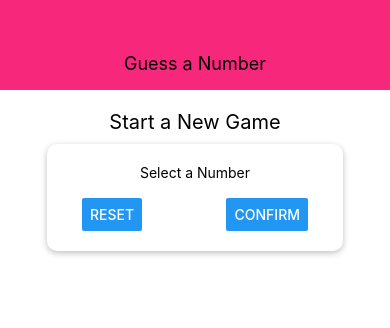
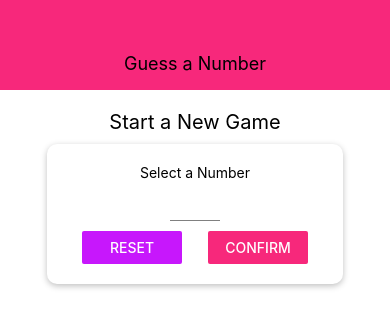
Before and after one commit to tanvir917/react-native-basicapp, a React Native app: screen / in a window 390 px wide. Shown: the top 328 px of the page. Built offline with nearby package versions, Linux system fonts and the light colour scheme.

Commit message:
input validation with alert

```diff
--- a/components/Header.js
+++ b/components/Header.js
@@ -1,5 +1,6 @@
 import React from 'react';
 import { StyleSheet, Text, View, Button, TextInput, ScrollView, FlatList } from 'react-native';
+import Colors from '../constants/colors';
 
 const Header = props => {
     return (
@@ -14,7 +15,7 @@
       width: '100%',
       height: 90,
       paddingTop: 36,
-      backgroundColor:'#f7287b',
+      backgroundColor:Colors.primary,
       alignItems: 'center',
       justifyContent: 'center'
     },
--- /dev/null
+++ b/components/Input.js
@@ -0,0 +1,20 @@
+import React from 'react';
+import { TextInput, StyleSheet } from 'react-native';
+
+const Input = props => {
+    return (
+        <TextInput {...props} style={{...styles.input, ...props.style}}/>
+    );
+};
+
+const styles = StyleSheet.create({
+    input: {
+        height: 30,
+        borderBottomColor: 'grey',
+        borderBottomWidth: 1,
+        marginVertical: 10
+    }
+
+});
+
+export default Input;
--- /dev/null
+++ b/constants/colors.js
@@ -0,0 +1,4 @@
+export default {
+    primary: '#f7287b',
+    accent: '#c717fc'
+}
--- a/screens/StartGameScreen.js
+++ b/screens/StartGameScreen.js
@@ -1,20 +1,75 @@
-import React from 'react';
-import { StyleSheet, Text, View, Button, TextInput, ScrollView, FlatList } from 'react-native';
+import React, { useState } from 'react';
+import { StyleSheet, Text, View, Button, TouchableWithoutFeedback, Keyboard, Alert } from 'react-native';
 import Card from '../components/Card';
+import Colors from '../constants/colors';
+import Input from '../components/Input';
 
 const StartGameScreen = props => {
+
+  const [enteredValue, setEnteredValue] = useState('');
+  const [confirmed, setConfirmed] = useState(false);
+  const [selectedNumber, setSelectedNumber] = useState();
+
+  const numberInputHandler = inputText => {
+    setEnteredValue(inputText.replace(/[^0-9]/g, ''));
+  };
+
+  const resetInputHandler = () => {
+    setEnteredValue('');
+    setConfirmed(false);
+  }
+
+  const confirmInputHandler = () => {
+    const chooseNumber = parseInt(enteredValue);
+    if(isNaN(chooseNumber) || chooseNumber <= 0 || chooseNumber > 99) {
+      Alert.alert(
+        'Invalid number!',
+        'Number has to be a number betwwen 1 and 99.',
+        [{ text: 'Okay', style: 'destructive', onPress: resetInputHandler }]
+      );
+      return;
+    }
+    setConfirmed(true);
+    setSelectedNumber(chooseNumber);
+    setEnteredValue('');
+  };
+
+  let confirmedOutput;
+
+  if (confirmed) {
+  confirmedOutput = <Text>Choosen Number: {selectedNumber}</Text>
+  }
+
   return (
+    <TouchableWithoutFeedback onPress={() => {
+      Keyboard.dismiss();
+    }}>
       <View style={styles.screen}>
           <Text style={styles.title}>Start a New Game</Text>
           <Card style={styles.inputContainer}>
             <Text >Select a Number</Text>
-              <TextInput/>
+            <Input
+              style={styles.input}
+              blurOnSubmit
+              autoCapitalize='none'
+              autoCorrect={false}
+              keyboardType='number-pad'
+              maxLength={2}
+              onChangeText={numberInputHandler}
+              value={enteredValue}
+            />
             <View style={styles.buttonContainer}>
-                <Button title="Reset" onPress={() => {}} />
-                <Button title="Confirm" onPress={() => {}} />
+              <View style={styles.button}>
+                <Button title="Reset" onPress={resetInputHandler} color={Colors.accent} />
+                </View>
+              <View style={styles.button}>
+                <Button title="Confirm" onPress={confirmInputHandler} color= {Colors.primary} />
+                </View>
             </View>
           </Card>
+          {confirmedOutput}
       </View>
+    </TouchableWithoutFeedback>
   )
 };
 
@@ -38,6 +93,13 @@
     width: '100%',
     justifyContent: 'space-between',
     paddingHorizontal: 15
+  },
+  button: {
+    width: 100
+  },
+  input: {
+    width: 50,
+    textAlign: 'center'
   }
 });
 
```
Lines whose indentation alone changed are shown as unchanged.
